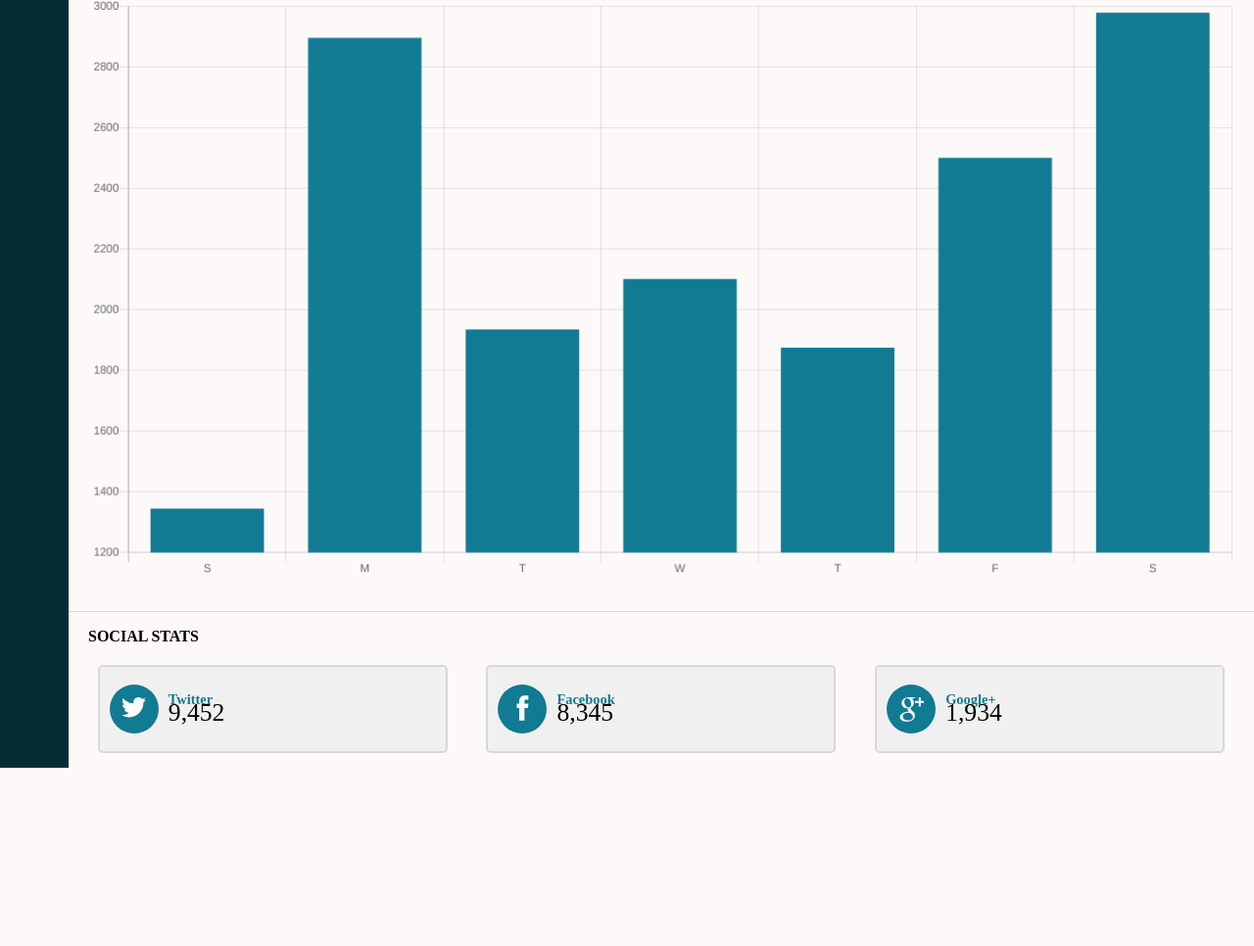
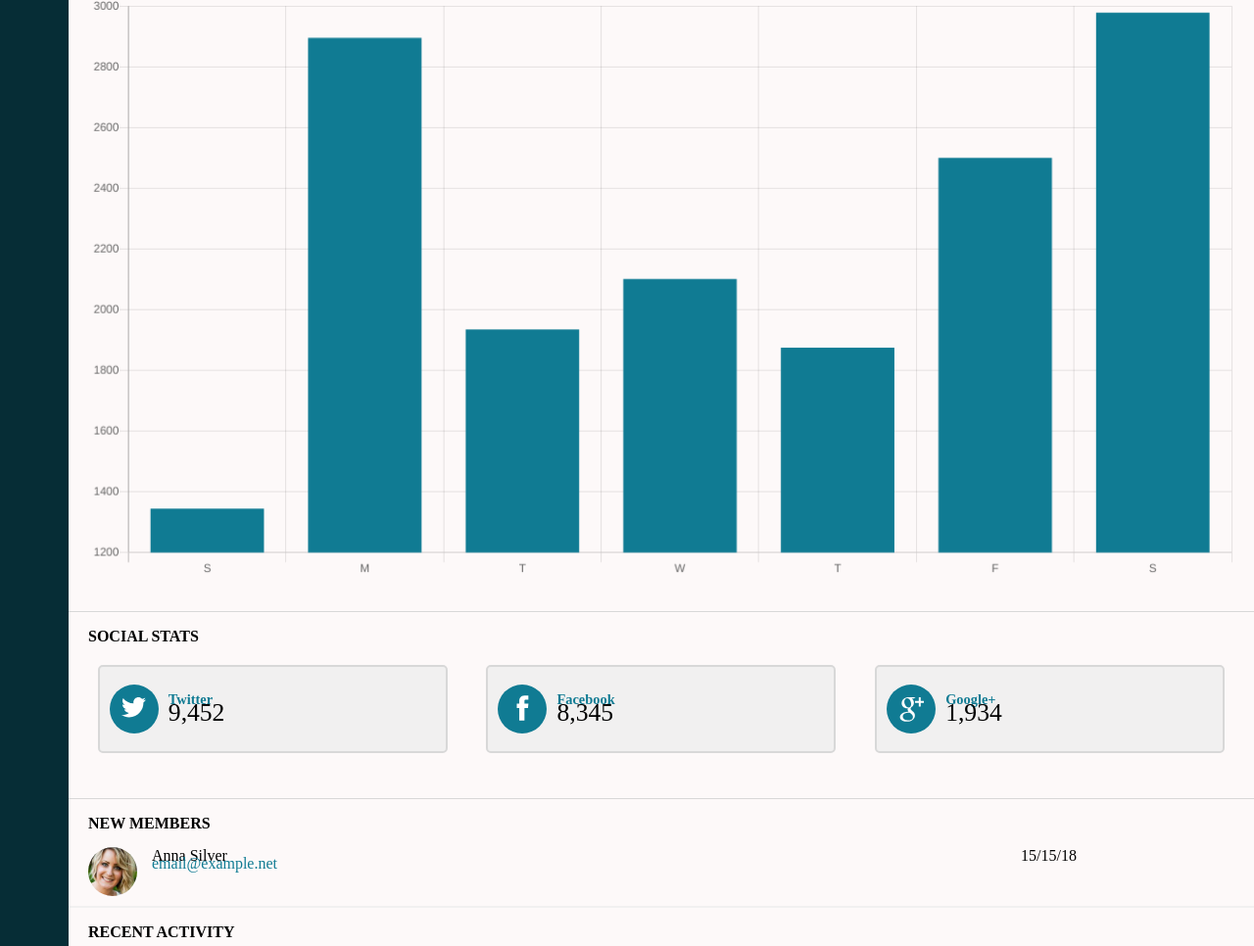
Before and after one commit to rrorrolfo/webAppDashboard, a plain HTML site: page index.html in a window 1280 px wide. Shown: the part 1590-2556 px from the top of the page at 98% size. Before the commit the page ends 2374 px from the top, so only its background shows below. Drawn offline with nearby package versions, Linux system fonts and the light colour scheme; a web font is replaced by a local one.

Commit message:
created new members section and html in index.html, also created new members array of objects

```diff
--- a/css/style.css
+++ b/css/style.css
@@ -245,6 +245,7 @@ nav li:hover {
     flex-wrap: wrap;
     justify-content: space-around;
     padding: 0 10px;
+    padding-bottom: 16px;
 }
 
 .channel_stats {
@@ -292,7 +293,10 @@ nav li:hover {
 }
 
 .media_wrapper h4,
-.media_wrapper p {
+.media_wrapper p,
+.member_email,
+.member_name,
+.date_joined {
     margin: 0;
 }
 
@@ -300,3 +304,34 @@ nav li:hover {
     margin-top: -10px;
     font-size: 1.6rem;
 }
+
+/**********  NEW MEMBERS ****************/
+
+.member {
+    display: flex;
+    margin: 0;
+    border-bottom: 2px solid var(--light-white);
+    padding: 10px 0 10px 20px;
+}
+
+.member img {
+    height: 50px;
+    width: 50px;
+    border-radius: 50%;
+    margin-right: 15px;
+
+}
+
+.member_data_wrapper {
+    flex-basis: 40%;
+    margin-right: auto;
+}
+
+.member_email {
+    color: var(--light-blue);
+    margin-top: -10px;
+}
+
+.date_joined{
+    flex-basis: 20%;
+}
--- a/index.html
+++ b/index.html
@@ -217,7 +217,24 @@
 
         </section>
 
-        <section id="activity_overview">
+        <section id="new_members" class="separation_top">
+            <h3>NEW MEMBERS</h3>
+            <div id="output_members">
+                <div class="member">
+                    <img src="images/anna.jpg">
+                    <div class="member_data_wrapper">
+                        <p class="member_name">Anna Silver</p>
+                        <p class="member_email">email@example.net</p>
+                    </div>
+                    <p class="date_joined">15/15/18</p>
+                </div>
+            </div>
+
+        </section>
+
+        <section id="recent_activity">
+            <h3>RECENT ACTIVITY</h3>
+            <div></div>
 
         </section>
 
--- a/js/charts.js
+++ b/js/charts.js
@@ -93,3 +93,45 @@ new Chart(document.querySelector("#bar_chart"), {
       }
     }
 });
+
+
+//////////////  NEW MEMBERS SECTION /////////////
+
+const output_members = document.querySelector("#output_members")
+
+const new_members = [
+    {
+    name: "Josh Silver",
+    email: "josh-silver@example.com ",
+    dateJoined: new Date('September 15, 2018'),
+    photo: "../images/josh.jpg"
+    },
+    {
+      name: "Anna Gold",
+      email: "anna-gold@example.com ",
+      dateJoined: new Date('September 16, 2018'),
+      photo: "../images/anna.jpg"
+    },
+    {
+      name: "Joaquim Cooper",
+      email: "joaquim-cooper@example.com ",
+      dateJoined: new Date('September 16, 2018'),
+      photo: "../images/joaquim.jpg"
+    },
+    {
+      name: "Lyona Vera",
+      email: "lyonavera@example.com ",
+      dateJoined: new Date('September 17, 2018'),
+      photo: "../images/lyona.jpg"
+        }
+]
+
+
+function printMembers() {
+  for(let i = 0; i < new_members.length; i += 1) {
+
+    console.log(new_members[i]["name"]);
+  }
+}
+
+printMembers();
```
Also changed, not shown: images/anna.jpg (renamed from images/member-1.jpg), images/joaquim.jpg (renamed from images/member-4.jpg), images/josh.jpg (renamed from images/member-2.jpg), images/lyona.jpg (renamed from images/member-3.jpg).
